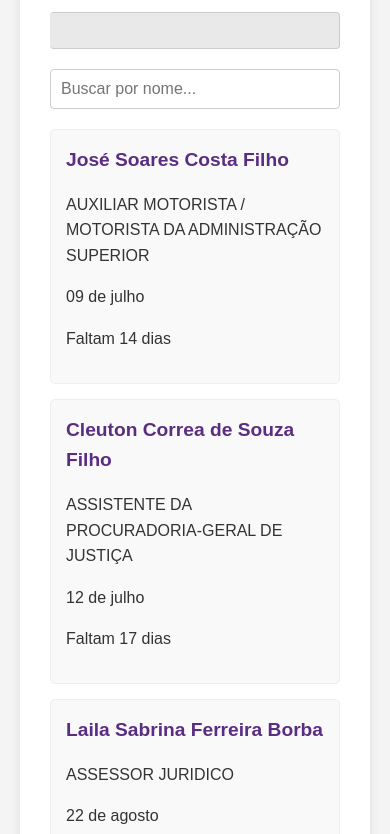
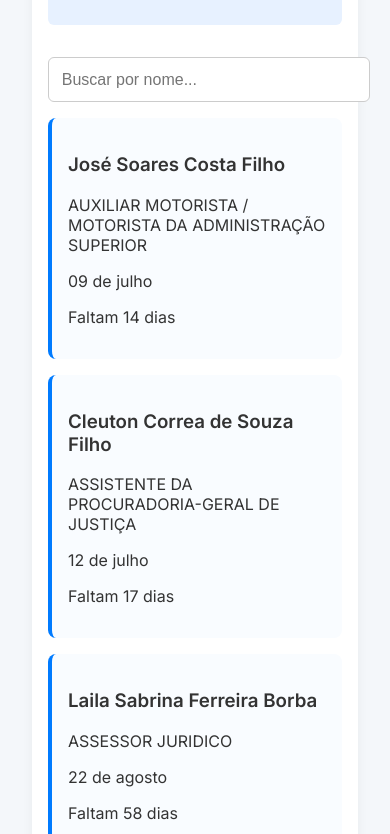
Before and after one commit to masqueetbergamasque/aniversariantes, a plain HTML site: page index.html in a window 390 px wide. Shown: the part 192-1026 px from the top of the page. Drawn offline with Linux system fonts and the light colour scheme.

Commit message:
Update style ICS.css

```diff
--- a/style.css
+++ b/style.css
@@ -1,105 +1,74 @@
-/* Revertido para o estilo de cards original */
+
+@import url('https://fonts.googleapis.com/css2?family=Inter:wght@400;600&display=swap');
+
 body {
-    font-family: sans-serif; /* Volta para a fonte simples */
-    line-height: 1.6;
+    font-family: 'Inter', sans-serif;
+    background: #f4f7fa;
+    color: #333;
     margin: 0;
-    padding: 20px;
-    background-color: #f4f4f4; /* Volta para o cinza claro */
-    color: #333; /* Cor do texto principal */
+    padding: 2em;
 }
 
 .container {
-    max-width: 800px; /* Volta para a largura original */
-    margin: 20px auto; /* Volta a centralização e margem */
-    background-color: #fff; /* Fundo branco para o conteúdo */
-    padding: 20px 30px; /* Volta o padding original */
-    box-shadow: 0 0 10px rgba(0, 0, 0, 0.1); /* Volta a sombra leve */
-    border-radius: 8px; /* Volta cantos arredondados */
+    max-width: 800px;
+    margin: 0 auto;
+    background: white;
+    padding: 2em;
+    border-radius: 12px;
+    box-shadow: 0 0 12px rgba(0,0,0,0.05);
 }
 
 h1 {
     text-align: center;
-    color: #5a2d82; /* Volta a cor original do título */
-    margin-bottom: 20px; /* Volta a margem original */
-    font-size: 2em; /* Ajusta o tamanho do título */
-    text-shadow: none; /* Remove a sombra do texto */
+    color: #0056b3;
+}
+
+input[type="text"] {
+    width: 100%;
+    padding: 0.8em;
+    margin: 1em 0;
+    border: 1px solid #ccc;
+    border-radius: 6px;
+    font-size: 1em;
+}
+
+.person-card {
+    border-left: 4px solid #007BFF;
+    margin-bottom: 1em;
+    padding: 1em;
+    background: #f9fcff;
+    border-radius: 8px;
+}
+
+button {
+    background: #007BFF;
+    color: white;
+    border: none;
+    padding: 0.6em 1.2em;
+    border-radius: 6px;
+    cursor: pointer;
+    font-size: 1em;
+    margin-right: 1em;
+}
+
+button:hover {
+    background: #0056b3;
 }
 
 .alert-section {
-    background-color: #e9e9e9; /* Volta o fundo levemente cinza */
-    border: 1px solid #ccc; /* Volta a borda */
-    border-left: none; /* Remove a borda esquerda colorida */
-    padding: 15px; /* Volta o padding */
-    margin-bottom: 20px; /* Volta a margem inferior */
-    border-radius: 4px;
-    font-size: 1rem; /* Volta o tamanho da fonte */
+    background: #e7f1ff;
+    padding: 1em;
+    border-radius: 6px;
+    margin-bottom: 1em;
 }
 
-.alert-section p {
-    margin: 5px 0; /* Volta o espaço entre os parágrafos de alerta */
+@media (max-width: 600px) {
+    .container {
+        padding: 1em;
+    }
+
+    button {
+        width: 100%;
+        margin: 0.5em 0;
+    }
 }
-
-#search-input {
-    width: 100%;
-    padding: 10px;
-    margin-bottom: 20px;
-    border: 1px solid #ccc;
-    border-radius: 4px;
-    box-sizing: border-box;
-    font-size: 1rem;
-}
-
-.aniversariantes-list {
-    display: grid;
-    grid-template-columns: repeat(auto-fill, minmax(250px, 1fr));
-    gap: 15px;
-}
-
-.person-card {
-    background-color: #f9f9f9; /* Fundo dos cartões */
-    border: 1px solid #eee;
-    padding: 15px;
-    border-radius: 5px;
-    transition: transform 0.3s ease, box-shadow 0.3s ease; /* Mantém as transições */
-}
-
-.person-card:hover {
-    transform: translateY(-5px);
-    box-shadow: 0 4px 8px rgba(0, 0, 0, 0.1);
-}
-
-.person-card h3 {
-    margin-top: 0;
-    margin-bottom: 5px;
-    color: #5a2d82; /* Volta a cor original para o nome */
-    font-size: 1.2em; /* Tamanho do nome */
-}
-
-/* --- Novos estilos ou modificados para as informações dentro do card --- */
-
-.person-email {
-    font-size: 0.85em; /* Tamanho menor para o email */
-    color: #666; /* Cor mais suave para o email */
-    margin-bottom: 10px; /* Espaço abaixo do email */
-    word-break: break-all; /* Quebra a linha do email se for muito longo */
-}
-
-.birthday-date {
-    font-size: 1em; /* Tamanho da fonte da data */
-    color: #333; /* Cor da data */
-    margin-bottom: 5px; /* Espaço abaixo da data */
-    font-weight: bold; /* Deixa a data em negrito */
-}
-
-.days-remaining {
-    font-size: 0.9em; /* Tamanho menor para os dias restantes */
-    color: #00796b; /* Uma cor de destaque para os dias */
-    font-weight: bold; /* Deixa em negrito */
-    margin-top: 5px; /* Espaço acima */
-}
-
-
-/* Estilo para ocultar elementos que não correspondem à busca */
-.hidden {
-    display: none;
-}
```
